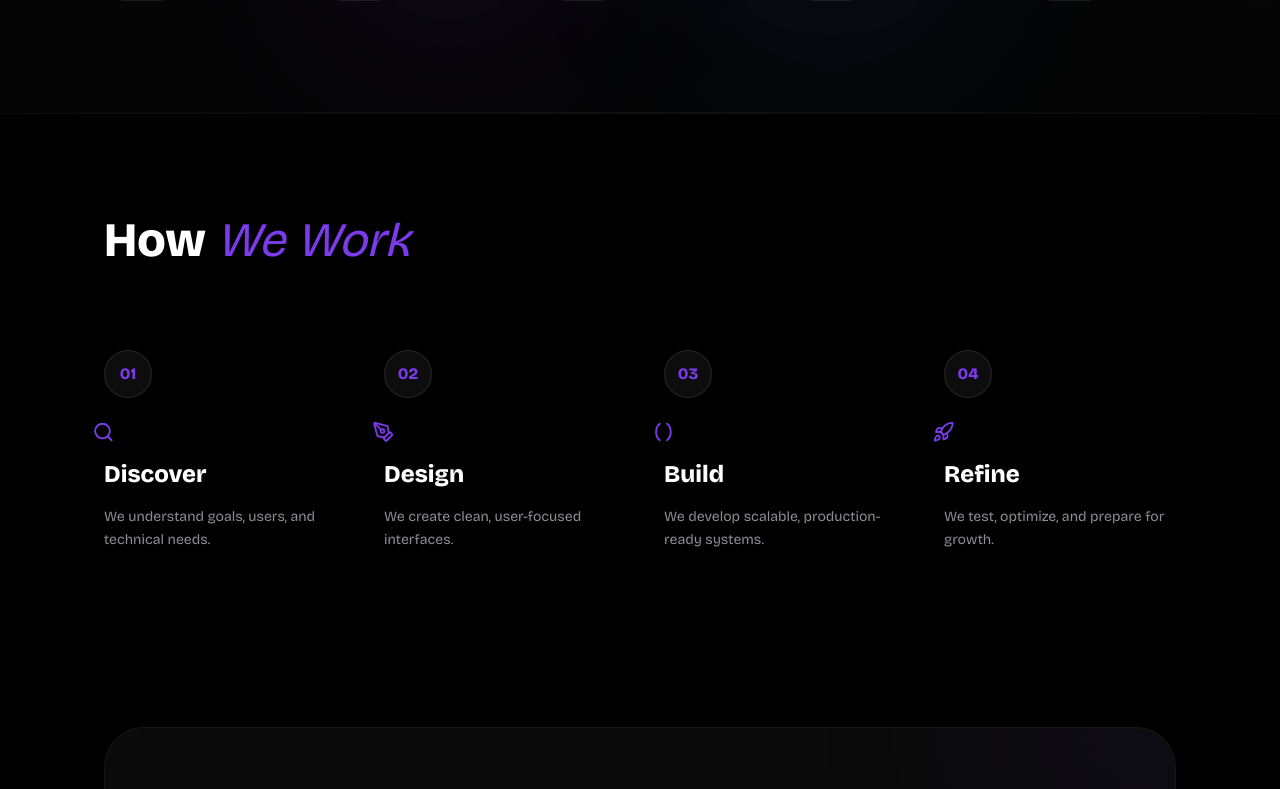
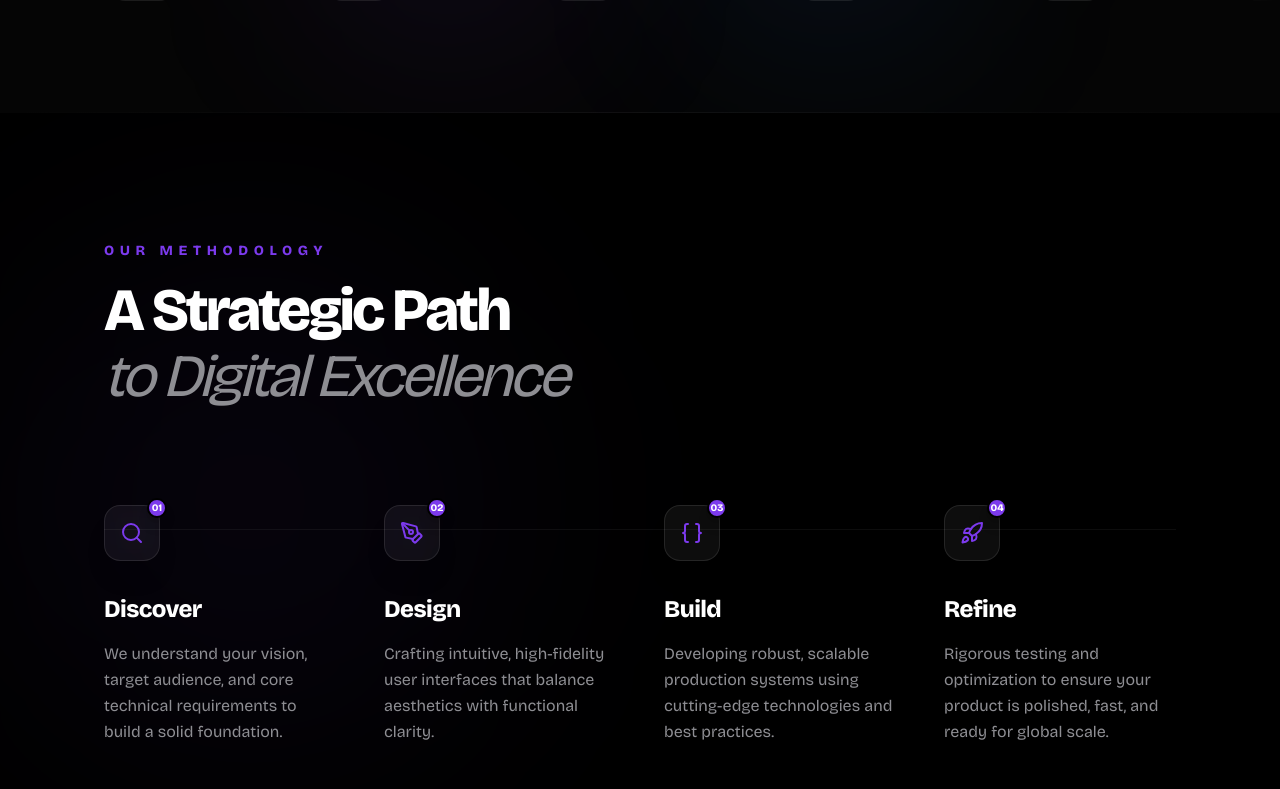
Before and after one commit to navaneethpv/nexora-agency, a Next.js app: page / in a window 1280 px wide. Shown: the part 1211-2000 px from the top of the page. Built offline with nearby package versions, Linux system fonts and the light colour scheme.

Commit message:
feat: Revamp process section UI with updated step descriptions, a new icon, and enhanced styling and animations.

```diff
--- a/src/components/Process.tsx
+++ b/src/components/Process.tsx
@@ -1,84 +1,104 @@
 "use client";
 
 import { motion } from "framer-motion";
-import { Search, PenTool, Parentheses, Rocket } from "lucide-react";
+import { Search, PenTool, Braces, Rocket } from "lucide-react";
 
 const steps = [
     {
         number: "01",
         title: "Discover",
-        description: "We understand goals, users, and technical needs.",
+        description: "We understand your vision, target audience, and core technical requirements to build a solid foundation.",
         icon: Search
     },
     {
         number: "02",
         title: "Design",
-        description: "We create clean, user-focused interfaces.",
+        description: "Crafting intuitive, high-fidelity user interfaces that balance aesthetics with functional clarity.",
         icon: PenTool
     },
     {
         number: "03",
         title: "Build",
-        description: "We develop scalable, production-ready systems.",
-        icon: Parentheses
+        description: "Developing robust, scalable production systems using cutting-edge technologies and best practices.",
+        icon: Braces
     },
     {
         number: "04",
         title: "Refine",
-        description: "We test, optimize, and prepare for growth.",
+        description: "Rigorous testing and optimization to ensure your product is polished, fast, and ready for global scale.",
         icon: Rocket
     }
 ];
 
 export default function Process() {
     return (
-        <section id="process" className="py-16 md:py-24 border-t border-white/5">
-            <div className="section-container">
+        <section id="process" className="py-20 md:py-32 relative overflow-hidden">
+            {/* Ambient Background Glow */}
+            <div className="absolute top-1/2 left-0 -translate-y-1/2 w-[500px] h-[500px] bg-accent/5 blur-[120px] rounded-full pointer-events-none" />
+
+            <div className="section-container relative z-10">
+                <div className="flex flex-col md:flex-row md:items-end justify-between gap-6 mb-16 md:mb-24">
                     <motion.div
-                    initial={{ opacity: 0, x: -20 }}
-                    whileInView={{ opacity: 1, x: 0 }}
+                        initial={{ opacity: 0, y: 20 }}
+                        whileInView={{ opacity: 1, y: 0 }}
                         viewport={{ once: true }}
                         transition={{ duration: 0.6 }}
-                    className="max-w-xl mb-12 md:mb-20"
+                        className="max-w-2xl"
                     >
-                    <h2 className="text-3xl md:text-5xl font-bold mb-4 md:mb-6 leading-tight px-4 md:px-0">
-                        How <span className="italic font-medium text-accent">We Work</span>
+                        <span className="text-accent font-bold text-xs md:text-sm tracking-[0.4em] uppercase block mb-4">OUR METHODOLOGY</span>
+                        <h2 className="text-4xl md:text-6xl font-bold leading-[1.1] tracking-tighter">
+                            A Strategic Path <br />
+                            <span className="italic font-medium text-secondary">to Digital Excellence</span>
                         </h2>
                     </motion.div>
+                </div>
 
-                <div className="grid grid-cols-1 sm:grid-cols-2 lg:grid-cols-4 gap-6 md:gap-12 px-4 md:px-0">
+                <div className="grid grid-cols-1 md:grid-cols-2 lg:grid-cols-4 gap-8 md:gap-12 relative">
+                    {/* Horizontal Connector Line (Desktop) */}
+                    <div className="absolute top-6 left-0 w-full h-px bg-white/5 hidden lg:block" />
+
                     {steps.map((step, index) => (
                         <motion.div
                             key={index}
-                            initial={{ opacity: 0, y: 20 }}
+                            initial={{ opacity: 0, y: 30 }}
                             whileInView={{ opacity: 1, y: 0 }}
                             viewport={{ once: true }}
-                            transition={{ duration: 0.5, delay: index * 0.15 }}
-                            className="flex flex-col relative"
+                            transition={{ duration: 0.7, delay: index * 0.15 }}
+                            className="group relative"
                         >
-                            <div className="flex items-center gap-4 mb-5 md:mb-6 group">
-                                <div className="w-10 h-10 md:w-12 md:h-12 rounded-full border border-white/10 flex items-center justify-center text-sm md:text-base font-bold text-accent bg-white/5 backdrop-blur-sm group-hover:border-accent/40 group-hover:bg-accent/10 transition-all duration-500">
+                            {/* Mobile Vertical Line */}
+                            {index !== steps.length - 1 && (
+                                <div className="absolute left-6 top-12 bottom-0 w-px bg-linear-to-b from-accent/30 via-accent/5 to-transparent md:hidden" />
+                            )}
+
+                            <div className="flex flex-row lg:flex-col items-start gap-6 lg:gap-8">
+                                {/* Number & Icon Container */}
+                                <div className="relative shrink-0">
+                                    <div className="w-12 h-12 md:w-14 md:h-14 rounded-2xl bg-white/5 border border-white/10 flex items-center justify-center text-accent relative z-10 backdrop-blur-xl group-hover:border-accent/40 group-hover:bg-accent/10 transition-all duration-500 shadow-xl group-hover:shadow-accent/5">
+                                        <step.icon className="w-5 h-5 md:w-6 md:h-6 group-hover:scale-110 transition-transform duration-500" />
+
+                                        {/* Step Number Badge */}
+                                        <div className="absolute -top-2 -right-2 bg-accent text-white text-[10px] font-black w-5 h-5 rounded-full flex items-center justify-center shadow-lg border-2 border-black">
                                             {step.number}
-                                </div>
-                                <div className="h-px flex-1 bg-white/5 lg:block hidden last:hidden relative overflow-hidden">
-                                    <motion.div
-                                        initial={{ x: "-100%" }}
-                                        whileInView={{ x: "100%" }}
-                                        viewport={{ once: true }}
-                                        transition={{ duration: 1.5, delay: index * 0.2 + 0.5, ease: "easeInOut" }}
-                                        className="absolute inset-0 bg-accent/30"
-                                    />
                                         </div>
                                     </div>
 
-                            <div className="text-accent mb-3 md:mb-4 scale-100 md:scale-110">
-                                <step.icon className="w-5 h-5" />
+                                    {/* Hover Glow */}
+                                    <div className="absolute inset-0 bg-accent/20 blur-2xl opacity-0 group-hover:opacity-100 transition-opacity duration-700 rounded-full" />
                                 </div>
 
-                            <h3 className="text-xl md:text-2xl font-bold mb-3 md:mb-4">{step.title}</h3>
-                            <p className="text-secondary text-xs md:text-sm leading-relaxed font-medium">
+                                <div className="flex-1 space-y-3 md:space-y-4 pt-1 md:pt-0">
+                                    <h3 className="text-xl md:text-2xl font-bold tracking-tight text-white group-hover:text-accent transition-colors duration-500">
+                                        {step.title}
+                                    </h3>
+                                    <p className="text-secondary text-sm md:text-base leading-relaxed font-medium">
                                         {step.description}
                                     </p>
+
+                                    {/* Animated Underline (Desktop) */}
+                                    <div className="h-0.5 w-0 md:group-hover:w-full bg-accent transition-all duration-700 hidden lg:block" />
+                                </div>
+                            </div>
                         </motion.div>
                     ))}
                 </div>
```
Lines whose indentation alone changed are shown as unchanged.
